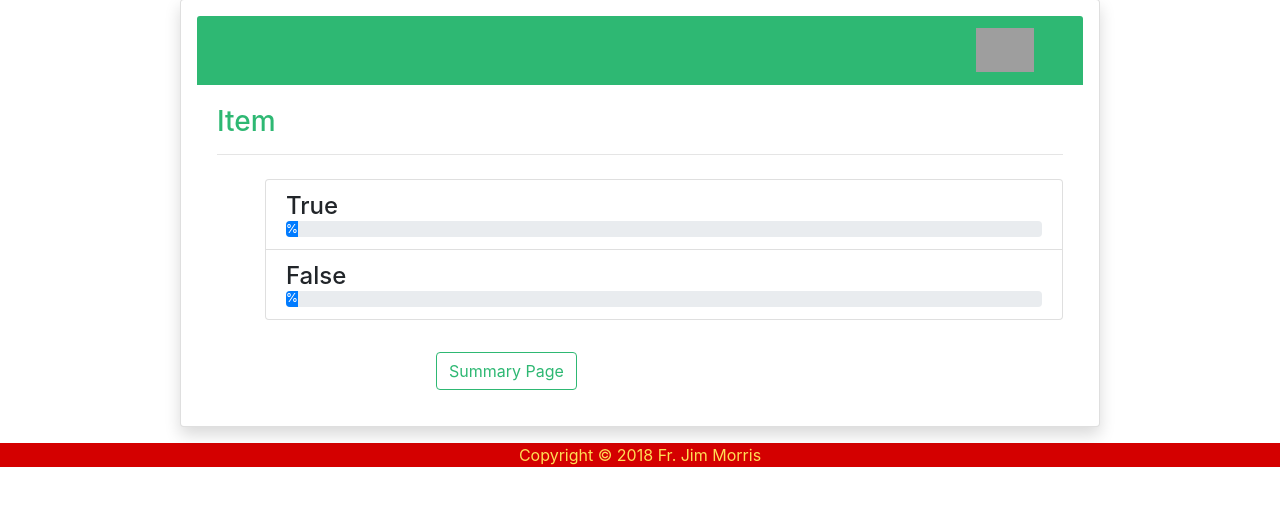
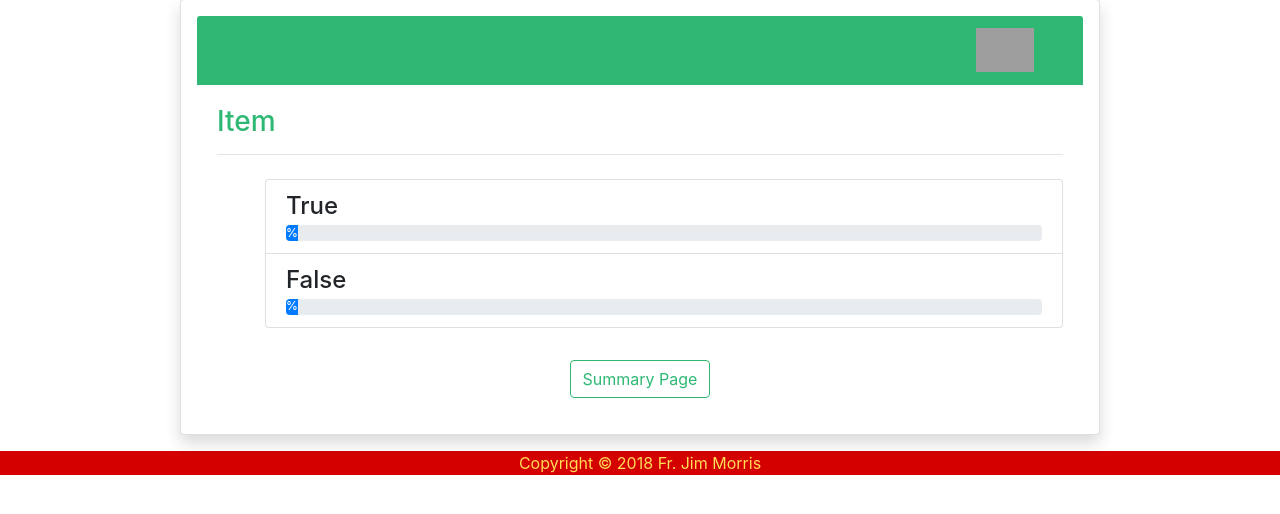
Before and after one commit to JMorris1575/confirmation2019, a Django app: template conf19/survey/templates/survey/true-false-report.html in a window 1280 px wide. Shown: the part 130-644 px from the top of the page. Run offline with Django 3.2, Linux system fonts and the light colour scheme; the template is opened without the code that fills it, so the values that code supplies are empty; parts of the project's set-up code (start-up, migrations or seed data) failed here and were passed over; some libraries are stand-ins or nearby versions; grey boxes are pictures that could not be loaded.

Commit message:
Improving navigation buttons ready to add them to SurveyItemView

```diff
--- a/conf19/survey/templates/survey/multi-choice-report.html
+++ b/conf19/survey/templates/survey/multi-choice-report.html
@@ -9,7 +9,7 @@
         <ul class="list-group ml-3 ml-sm-5 my-4">
             <h4>
                 <li class="list-group-item">
-                    <div>{{ choice }}</div>
+                    <div class="mb-1">{{ choice }}</div>
                     <div class="progress">
                         <div class="progress-bar" style="width: {{ choice.percent_of_total }}%">
                             {{ choice.percent_of_total }}%
--- a/conf19/survey/templates/survey/true-false-report.html
+++ b/conf19/survey/templates/survey/true-false-report.html
@@ -8,7 +8,7 @@
     <ul class="list-group ml-3 ml-sm-5 my-4">
         <h4>
             <li class="list-group-item">
-                <div>True</div>
+                <div class="mb-1">True</div>
                 <div class="progress">
                     <div class="progress-bar" style="width: {{ percent_true }}%">
                         {{ percent_true }}%
@@ -16,7 +16,7 @@
                 </div>
             </li>
             <li class="list-group-item">
-                <div>False</div>
+                <div class="mb-1">False</div>
                 <div class="progress">
                     <div class="progress-bar" style="width: {{ percent_false }}%">
                         {{ percent_false }}%
--- a/conf19/templates/navigation.html
+++ b/conf19/templates/navigation.html
@@ -1,19 +1,17 @@
 <div class="row">
-    <p>
-        <div class="col-3">
+    <div class="col-3 text-center">
         {% if previous_url %}
-                <a class="btn btn-outline-primary col-2" href="{{ previous_url }}">Back</a>
+            <a class="btn btn-outline-primary" href="{{ previous_url }}">Back</a>
         {% endif %}
     </div>
-        <div class="col-6">
+    <div class="col-6 text-center">
         <a class="btn btn-outline-primary" href="{% url 'activity:summary' item.activity.slug %}">
             Summary Page
         </a>
     </div>
-        <div class="col-3">
+    <div class="col-3 text-center">
         {% if next_url %}
             <a class="btn btn-outline-primary" href="{{ next_url }}">Next</a>
         {% endif %}
     </div>
-    </p>
 </div>
```
Also changed, not shown: conf19/survey/views.py (+17 -12 lines). Lines whose indentation alone changed are shown as unchanged.
